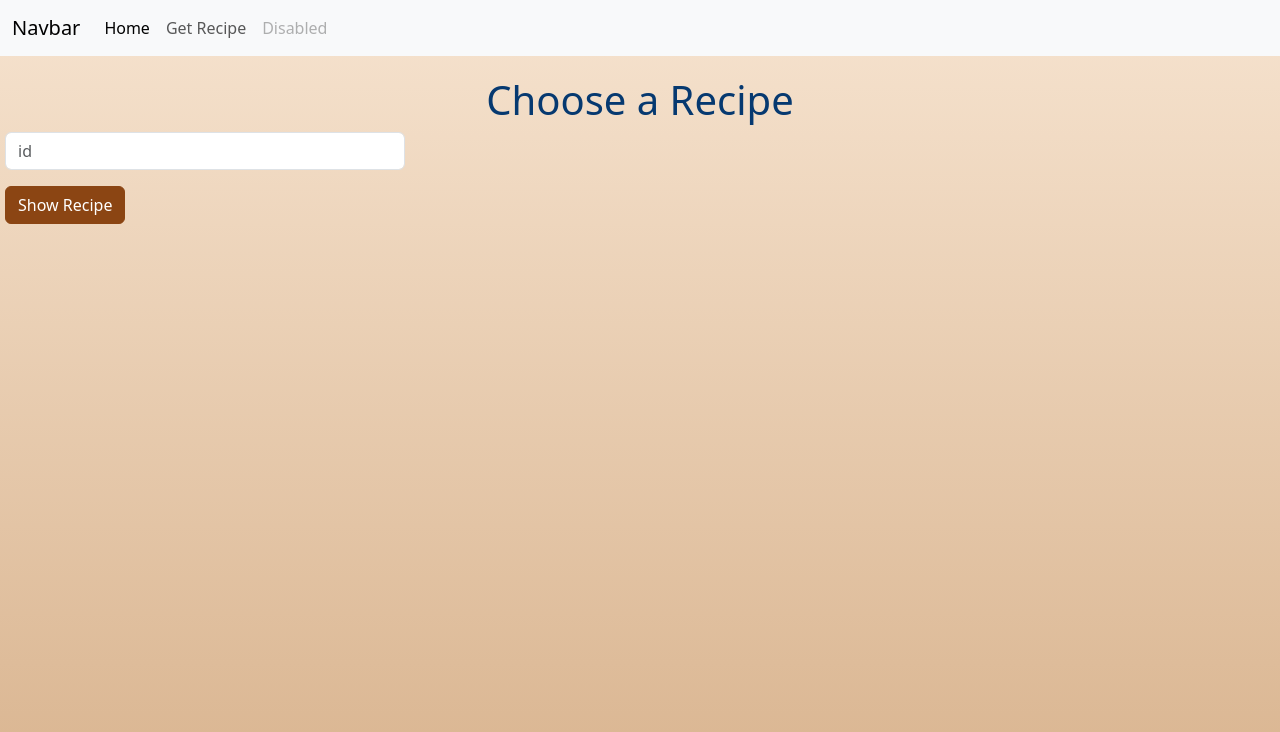
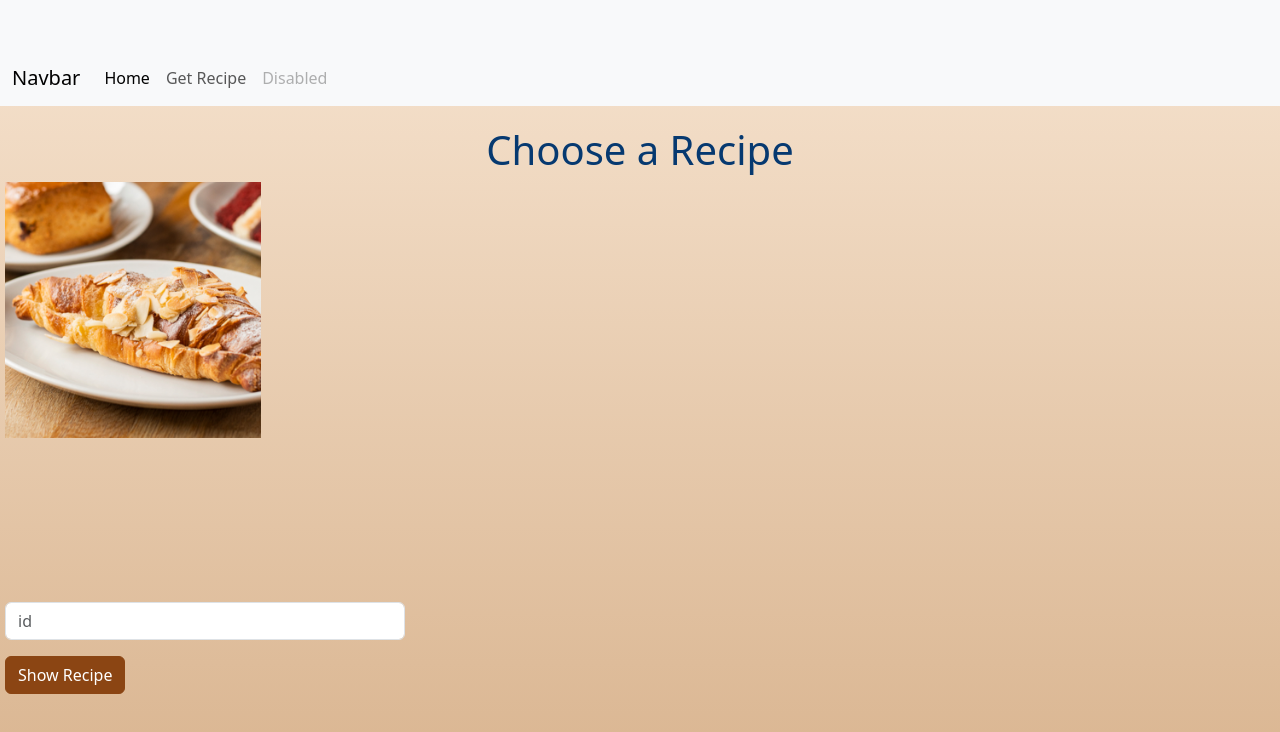
Before and after one commit to Dug-F/Week4_Hackathon_Front_End, a plain HTML site: page front-end/getRecipe.html in a window 1280 px wide. Drawn offline with nearby package versions, Linux system fonts and the light colour scheme.

Commit message:
Added image to get recipe page

```diff
--- a/front-end/getRecipe.html
+++ b/front-end/getRecipe.html
@@ -14,7 +14,7 @@
   </head>
   <body>
     <head>
-       <nav class="navbar navbar-expand-lg bg-body-tertiary">
+      <nav class="navbar navbar-expand-lg bg-body-tertiary">
         <div class="container-fluid">
           <a class="navbar-brand" href="#">Navbar</a>
           <button
@@ -44,16 +44,35 @@
         </div>
       </nav>
     </head>
+    <!-- <main>
+      <h1>Choose a Recipe</h1>
+      <img src="Almondcroissant.jpg" alt="Almond Croissant" />
+      <div class="inputs">
+        <div class="mb-3">
+          <input id="recipeId" class="form-control" name="id" placeholder="id" />
+        </div>
+        <button id="getButton" class="btn btn-primary" type="button" onclick="getRecipe()">Show Recipe</button>
+      </div>
+
+      <div class="container-fluid mt-5">
+        <div class="row justify-content-center">
+          <div class="col-lg-6">
+            <div id="recipesHolder"></div>
+          </div>
+        </div>
+      </div>
+    </main> -->
+
     <main>
       <h1>Choose a Recipe</h1>
-      <div class="mb-3">
-        <input id="recipeId" class="form-control" name="id" placeholder="id" />
+      <img src="Almondcroissant.jpg" alt="Almond Croissant" />
+      <div class="inputs">
+        <div class="mb-3">
+          <input id="recipeId" class="form-control" name="id" placeholder="id" />
+        </div>
+        <button id="getButton" class="btn btn-primary" type="button" onclick="getRecipe()">Show Recipe</button>
       </div>
-      <button id="getButton" class="btn btn-primary" type="button" onclick="getRecipe()">
-        Show Recipe
-      </button>
-
-      <div class="container mt-5">
+      <div class="container-fluid mt-5">
         <div class="row justify-content-center">
           <div class="col-lg-6">
             <div id="recipesHolder"></div>
--- a/front-end/styles.css
+++ b/front-end/styles.css
@@ -25,14 +25,11 @@ h1 {
     margin-top: 0;
     font-size: 0.9 rem;
     font-weight: normal;
+
 }
 
 #recipeId {
     width: 400px;
-    margin-left: 5px;
-}
-
-label {
     margin-left: 5px;
 }
 
@@ -41,13 +38,25 @@ label {
     background-color: #8B4513;
     border-color: #8B4513;
 }
-img{
-    margin : auto;
-    text-align: center;
-    width: 20%;
-    position: static;
+
+img {
+  position: absolute;
+  width: 20%;
+  margin-left: 5px;
 }
-.container {
-    position: relative;
-    top: -375px;
+
+.container-fluid {
+  position: relative;
+  width: 100%; /* Adjust as needed */
+  margin: 0 auto; /* Center horizontally */
+  margin-top: 50px; /* Adjust as needed for top margin */
 }
+
+#recipeId {
+    margin-top: 20px;
+}
+
+.inputs {
+    position: absolute;
+    margin-top: 400px;
+}
--- /dev/null
+++ b/front-end/test.css
@@ -0,0 +1,24 @@
+body {
+  margin: 0;
+  padding: 0;
+  font-family: Arial, sans-serif;
+}
+
+.container-fluid {
+  position: relative;
+  width: 100%; /* Adjust as needed */
+  margin: 0 auto; /* Center horizontally */
+  text-align: center; /* Center contents */
+  margin-top: 50px; /* Adjust as needed for top margin */
+}
+
+.image {
+  position: absolute;
+  top: 0;
+  left: 0;
+  width: 20%;
+}
+
+.content {
+  margin-top: 100px; /* Adjust as needed for spacing */
+}
```
Also changed, not shown: front-end/index.html (+1 -1 lines), front-end/test.html (added, +24 -0 lines).
